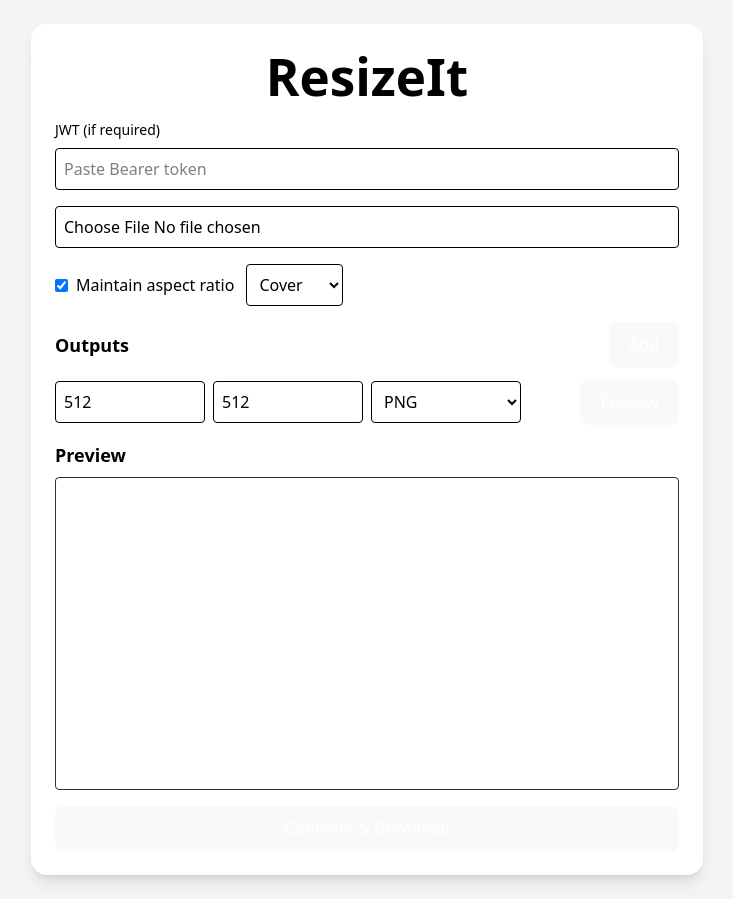
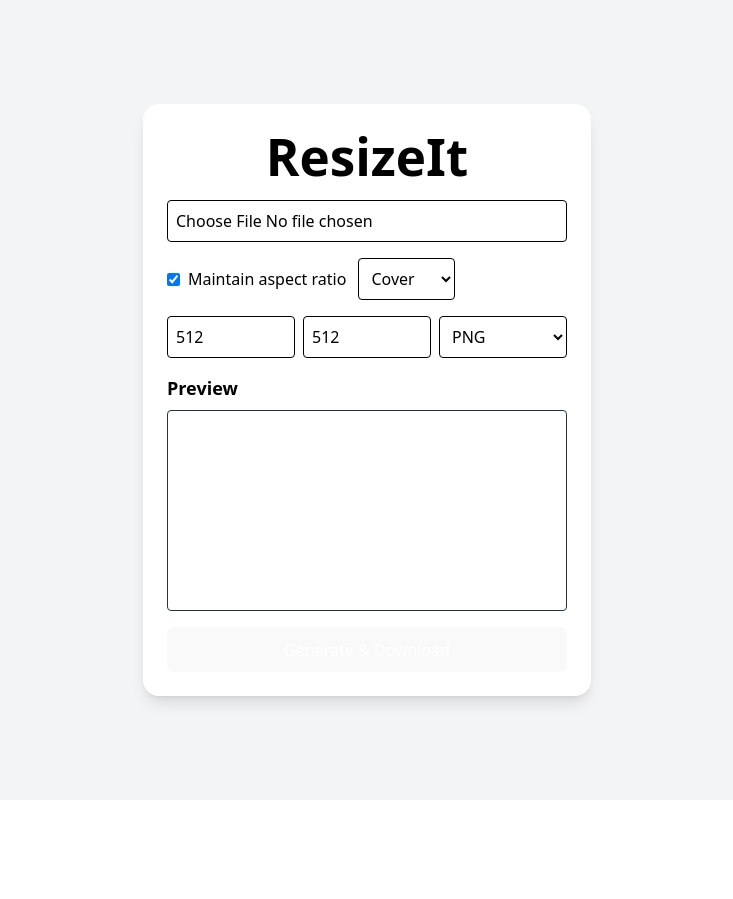
Before and after one commit to ChinmayGambhirrao/ResizeIt, a React (Vite) app: page / in a window 1280 px wide. Shown: the whole page, without its empty margins (273-1006 px from the left). After the commit the page ends 800 px from the top, so only its background shows below. Built offline with nearby package versions, Linux system fonts and the light colour scheme.

Commit message:
Working on frontend

```diff
--- a/src/App.tsx
+++ b/src/App.tsx
@@ -3,24 +3,14 @@ import { useEffect, useMemo, useRef, useState } from "react";
 type OutputFormat = "png" | "jpeg" | "webp";
 type FitMode = "cover" | "contain";
 
-type OutputSpec = {
-  width: number;
-  height: number;
-  format: OutputFormat;
-};
-
 function App() {
   const [file, setFile] = useState<File | null>(null);
-  const [token, setToken] = useState<string>("");
-
   const [maintainAspect, setMaintainAspect] = useState<boolean>(true);
   const [fit, setFit] = useState<FitMode>("cover");
+  const [width, setWidth] = useState<number>(512);
+  const [height, setHeight] = useState<number>(512);
+  const [format, setFormat] = useState<OutputFormat>("png");
 
-  const [outputs, setOutputs] = useState<OutputSpec[]>([
-    { width: 512, height: 512, format: "png" },
-  ]);
-
-  const [previewIndex, setPreviewIndex] = useState<number>(0);
   const canvasRef = useRef<HTMLCanvasElement | null>(null);
   const imageUrl = useMemo(() => (file ? URL.createObjectURL(file) : null), [file]);
 
@@ -32,15 +22,13 @@ function App() {
 
   useEffect(() => {
     if (!file || !imageUrl) return;
-    const spec = outputs[previewIndex];
-    if (!spec) return;
     const img = new Image();
     img.onload = () => {
       const canvas = canvasRef.current;
       if (!canvas) return;
 
-      const targetW = Math.max(1, Math.min(8000, Math.floor(spec.width)));
-      const targetH = Math.max(1, Math.min(8000, Math.floor(spec.height)));
+      const targetW = Math.max(1, Math.min(8000, Math.floor(width)));
+      const targetH = Math.max(1, Math.min(8000, Math.floor(height)));
       canvas.width = targetW;
       canvas.height = targetH;
       const ctx = canvas.getContext("2d");
@@ -95,21 +83,7 @@ function App() {
       ctx.drawImage(img, 0, 0, srcW, srcH, dx, dy, drawW, drawH);
     };
     img.src = imageUrl;
-  }, [file, imageUrl, outputs, previewIndex, maintainAspect, fit]);
-
-  function updateOutput(index: number, patch: Partial<OutputSpec>) {
-    setOutputs((prev) => prev.map((o, i) => (i === index ? { ...o, ...patch } : o)));
-  }
-
-  function addOutput() {
-    setOutputs((prev) => [...prev, { width: 512, height: 512, format: "png" }]);
-    setPreviewIndex(outputs.length);
-  }
-
-  function removeOutput(index: number) {
-    setOutputs((prev) => prev.filter((_, i) => i !== index));
-    setPreviewIndex((i) => Math.max(0, Math.min(i, outputs.length - 2)));
-  }
+  }, [file, imageUrl, width, height, maintainAspect, fit]);
 
   async function handleGenerate() {
     if (!file) {
@@ -117,23 +91,14 @@ function App() {
       return;
     }
 
-    if (outputs.length === 0) {
-      alert("Please add at least one output");
-      return;
-    }
-
     const formData = new FormData();
     formData.append("logo", file);
-    formData.append("outputs", JSON.stringify(outputs));
+    formData.append("outputs", JSON.stringify([{ width, height, format }]));
     formData.append("maintainAspect", String(maintainAspect));
     if (maintainAspect) formData.append("fit", fit);
 
-    const headers: Record<string, string> = {};
-    if (token) headers["Authorization"] = `Bearer ${token}`;
-
     const res = await fetch("http://localhost:5000/resize", {
       method: "POST",
-      headers,
       body: formData,
     });
 
@@ -150,40 +115,36 @@ function App() {
 
     const a = document.createElement("a");
     a.href = url;
+
+    // Prefer filename from Content-Disposition if exposed
+    const match = /filename=([^;]+)/i.exec(disp || "");
+    let downloadName: string | null = null;
+    if (match) {
+      downloadName = match[1].replace(/\"/g, "");
+    }
+
+    // Fallbacks: infer by content-type or user selection
+    if (!downloadName) {
+      const base = (file.name || "image").replace(/\.[^.]+$/, "");
       if (contentType.includes("application/zip")) {
-      // ZIP name comes from server
-      const match = /filename=([^;]+)/i.exec(disp || "");
-      a.download = match ? match[1].replace(/\"/g, "") : "resized.zip";
+        downloadName = `${base}_resized.zip`;
+      } else if (contentType.includes("image/")) {
+        downloadName = `${base}_${width}x${height}.${format}`;
       } else {
-      // Single output: prefer server-provided filename, otherwise synthesize
-      const match = /filename=([^;]+)/i.exec(disp || "");
-      if (match) {
-        a.download = match[1].replace(/\"/g, "");
-      } else {
-        const base = (file.name || "image").replace(/\.[^.]+$/, "");
-        const o = outputs[0];
-        a.download = `${base}_${o.width}x${o.height}.${o.format}`;
+        // last resort
+        downloadName = `${base}_${width}x${height}`;
       }
     }
+
+    a.download = downloadName;
     a.click();
     window.URL.revokeObjectURL(url);
   }
 
   return (
     <div className="min-h-screen flex flex-col items-center justify-center bg-gray-100 p-6">
-      <div className="bg-white shadow-lg rounded-2xl p-6 w-full max-w-2xl space-y-4">
+      <div className="bg-white shadow-lg rounded-2xl p-6 w-full max-w-md space-y-4">
         <h1 className="text-2xl text-black font-bold text-center">ResizeIt</h1>
-
-        <div className="space-y-2">
-          <label className="block text-sm text-black">JWT (if required)</label>
-          <input
-            type="password"
-            value={token}
-            onChange={(e) => setToken(e.target.value)}
-            placeholder="Paste Bearer token"
-            className="w-full text-black border p-2 rounded"
-          />
-        </div>
 
         <input
           type="file"
@@ -213,53 +174,34 @@ function App() {
           )}
         </div>
 
-        <div className="space-y-3">
-          <div className="flex justify-between items-center">
-            <h2 className="text-lg font-semibold text-black">Outputs</h2>
-            <button onClick={addOutput} className="bg-green-600 text-white px-3 py-1 rounded">Add</button>
-          </div>
-          {outputs.map((o, i) => (
-            <div key={i} className="grid grid-cols-12 gap-2 items-center">
+        <div className="grid grid-cols-12 gap-2 items-center">
           <input
             type="number"
-                value={o.width}
-                onChange={(e) => updateOutput(i, { width: Number(e.target.value) })}
+            value={width}
+            onChange={(e) => setWidth(Number(e.target.value))}
             placeholder="Width"
-                className="col-span-3 border text-black p-2 rounded"
+            className="col-span-4 border text-black p-2 rounded"
             min={1}
             max={8000}
           />
           <input
             type="number"
-                value={o.height}
-                onChange={(e) => updateOutput(i, { height: Number(e.target.value) })}
+            value={height}
+            onChange={(e) => setHeight(Number(e.target.value))}
             placeholder="Height"
-                className="col-span-3 border text-black p-2 rounded"
+            className="col-span-4 border text-black p-2 rounded"
             min={1}
             max={8000}
           />
           <select
-                className="col-span-3 border p-2 rounded text-black"
-                value={o.format}
-                onChange={(e) => updateOutput(i, { format: e.target.value as OutputFormat })}
+            className="col-span-4 border p-2 rounded text-black"
+            value={format}
+            onChange={(e) => setFormat(e.target.value as OutputFormat)}
           >
             <option value="png">PNG</option>
             <option value="jpeg">JPEG</option>
             <option value="webp">WebP</option>
           </select>
-              <div className="col-span-3 flex items-center justify-end space-x-2">
-                <button
-                  onClick={() => setPreviewIndex(i)}
-                  className={`px-3 py-1 rounded ${previewIndex === i ? "bg-blue-600 text-white" : "bg-gray-200 text-black"}`}
-                >
-                  Preview
-                </button>
-                {outputs.length > 1 && (
-                  <button onClick={() => removeOutput(i)} className="bg-red-600 text-white px-3 py-1 rounded">Remove</button>
-                )}
-              </div>
-            </div>
-          ))}
         </div>
 
         <div className="space-y-2">
```
Lines whose indentation alone changed are shown as unchanged.
